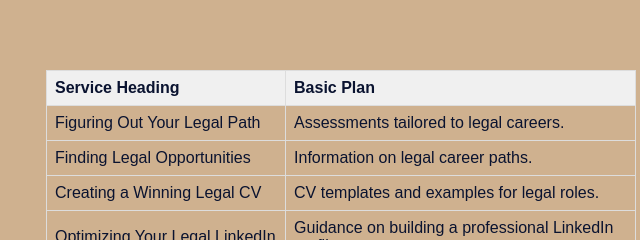
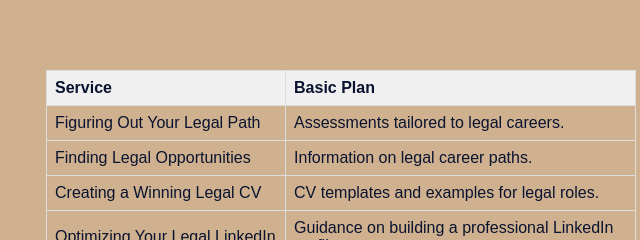
Before and after one commit to iederees-create/Basic-Plan---Landing-Page, a plain HTML site: page index.html in a window 1280 px wide. Shown: the top 240 px of the page, 594-1234 px from the left. Drawn offline with Linux system fonts and the light colour scheme.

Commit message:
Update index.html

```diff
--- a/index.html
+++ b/index.html
@@ -86,7 +86,7 @@
             <table>
                 <thead>
                     <tr>
-                        <th>Service Heading</th>
+                        <th>Service</th>
                         <th>Basic Plan</th>
                     </tr>
                 </thead>
```
